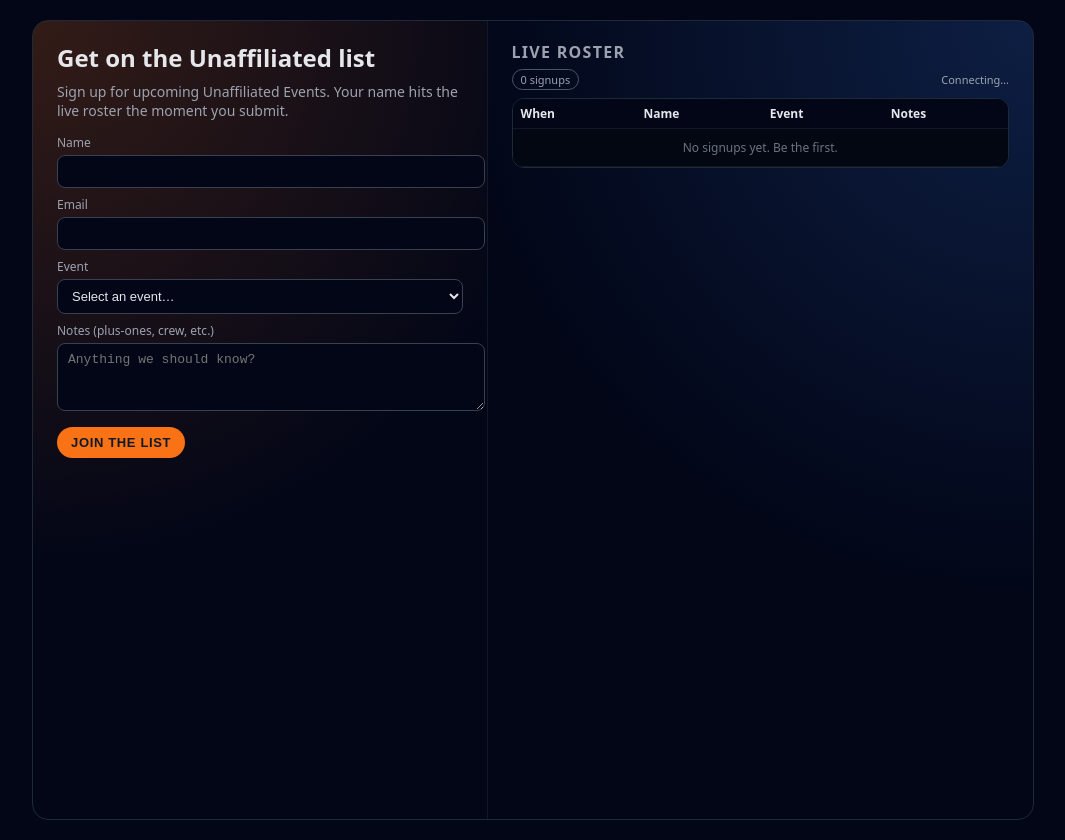
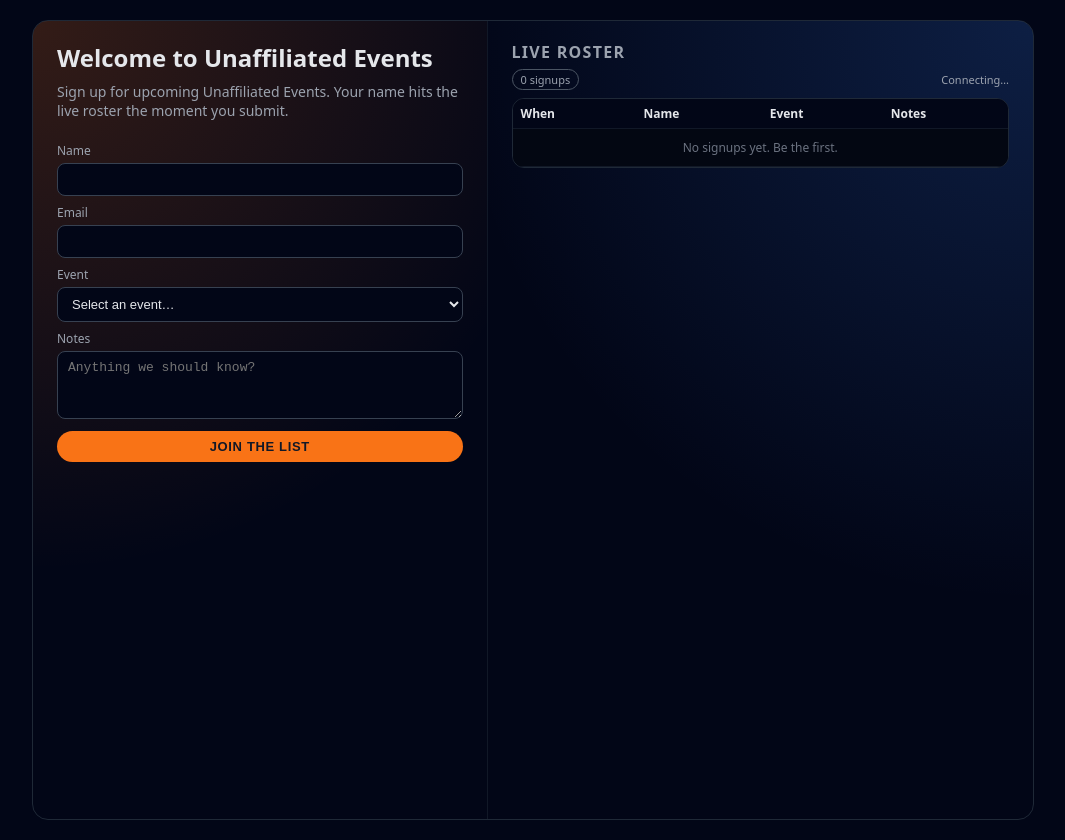
Before and after one commit to austinblack905-rgb/unaffiliatedevents, a plain HTML site: page index.html in a window 1280 px wide. Shown: the whole page, without its empty margins (107-1172 px from the left). Drawn offline with nearby package versions, Linux system fonts and the light colour scheme.

Commit message:
Update index.html

```diff
--- a/index.html
+++ b/index.html
@@ -1,4 +1,3 @@
-
 <!DOCTYPE html>
 <html lang="en">
 <head>
@@ -47,7 +46,6 @@
       margin-top: 8px;
     }
     input, select, textarea {
-      width: 100%;
       margin-top: 4px;
       padding: 8px 10px;
       border-radius: 8px;
@@ -78,9 +76,6 @@
     button:disabled {
       opacity: 0.6;
       cursor: default;
-    }
-    option {
-      width-max: 70%;
     }
     .status {
       margin-top: 8px;
@@ -155,29 +150,21 @@
   <div class="shell">
     <!-- LEFT: form -->
     <div class="left">
-      <h1>Get on the Unaffiliated list</h1>
+      <h1>Welcome to Unaffiliated Events</h1>
       <p>Sign up for upcoming Unaffiliated Events. Your name hits the live roster the moment you submit.</p>
 
-      <form id="signup-form">
-        <label>
-          Name
+      <form id="signup-form" style="display:flex; flex-direction: column">
+        <label>Name</label>
           <input name="name" required autocomplete="name" />
-        </label>
-        <label>
-          Email
+        <label>Email</label>
           <input name="email" type="email" required autocomplete="email" />
-        </label>
-        <label>
-          Event
+        <label>Event</label>
           <select name="event" required>
             <option value="">Select an event…</option>
-            <option value="Paint Ball (date)">Paint Ball (date)</option>
+            <option value="Paint Ball (Date)">Paint Ball (Date)</option>e
           </select>
-        </label>
-        <label>
-          Notes (plus-ones, crew, etc.)
+        <label>Notes</label>
           <textarea name="notes" placeholder="Anything we should know?"></textarea>
-        </label>
         <button type="submit" id="submit-btn">Join the list</button>
         <div id="status" class="status"></div>
       </form>
```
